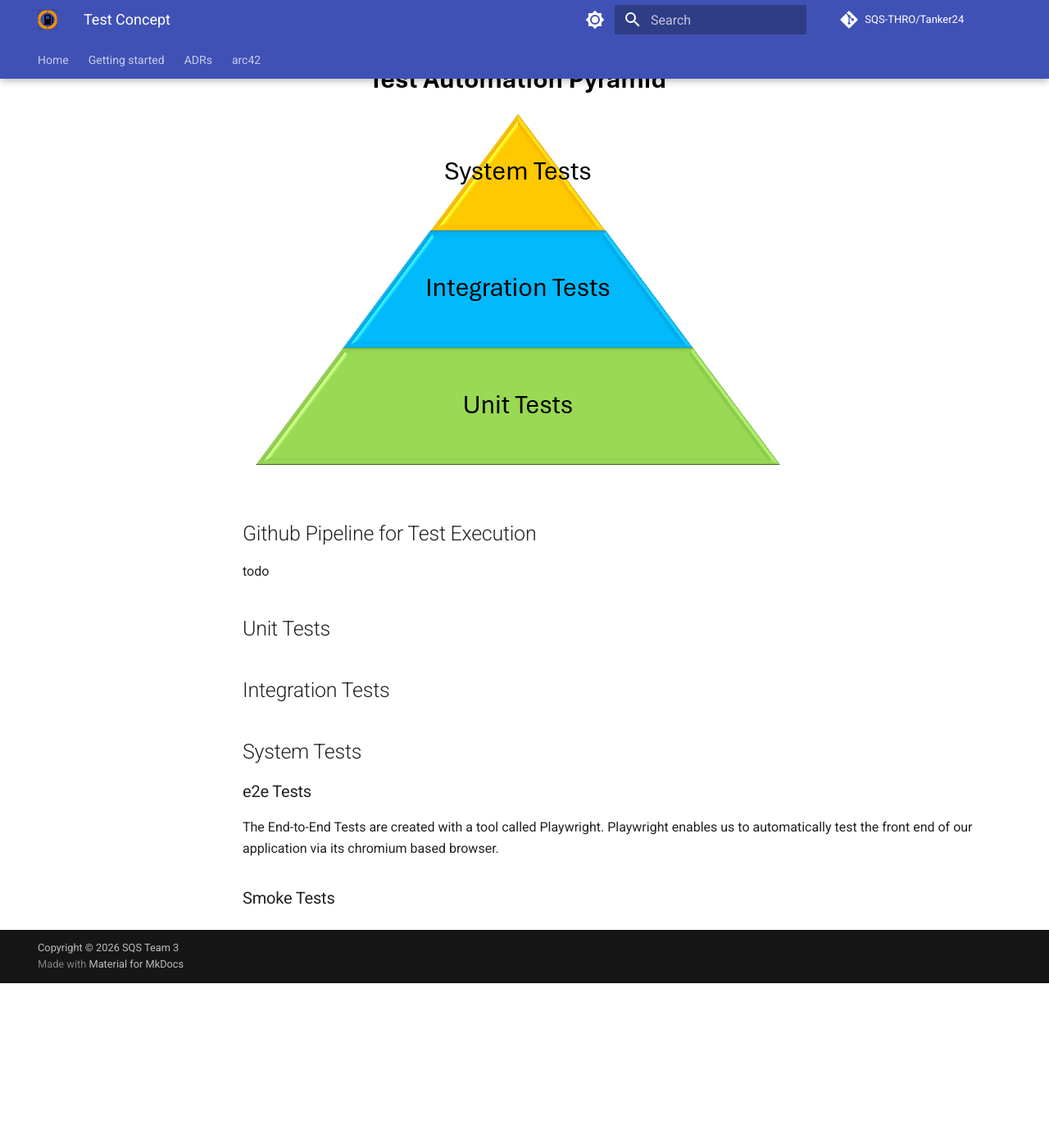
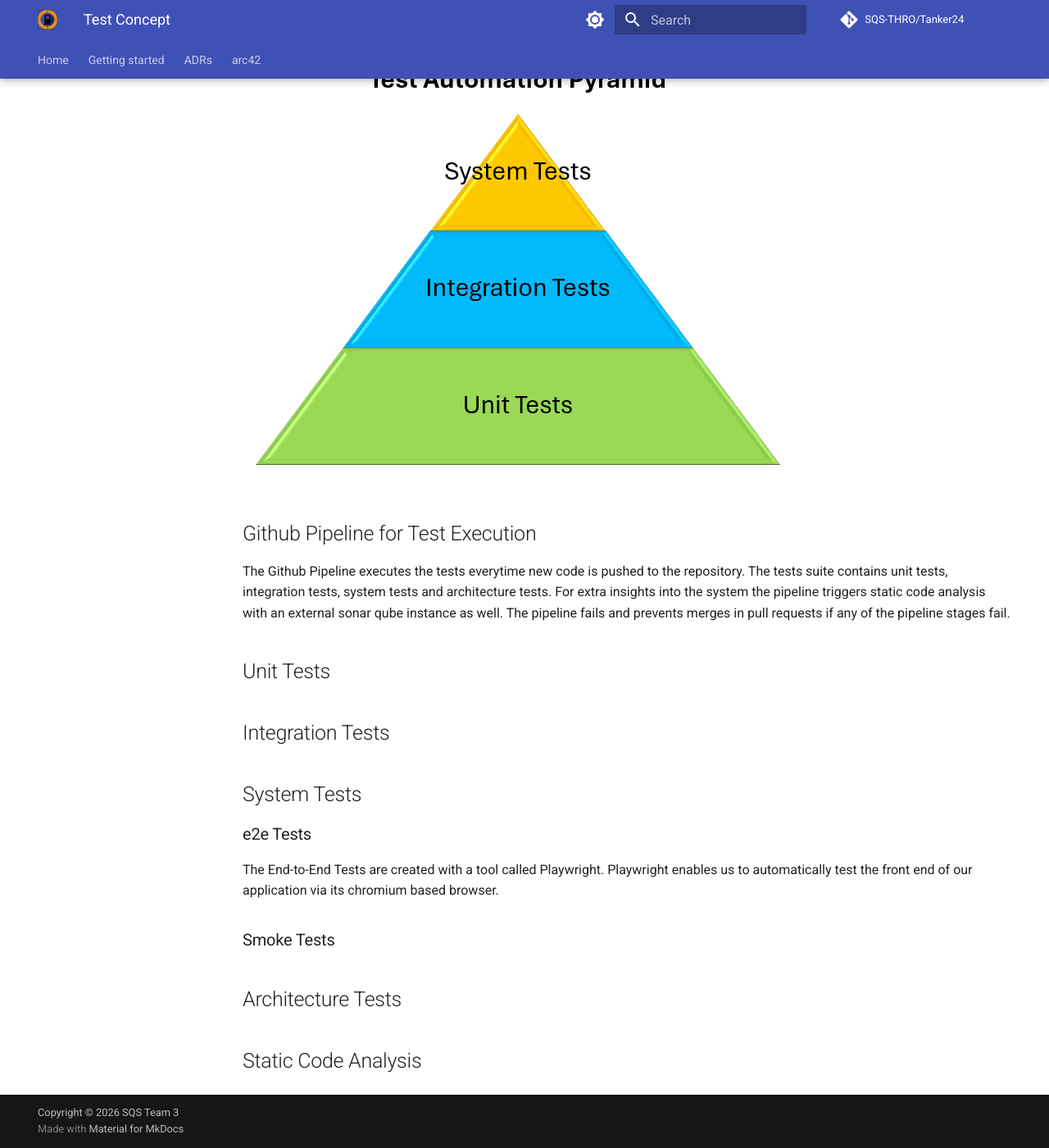
Before and after one commit to SQS-THRO/Tanker24, an MkDocs documentation site: the page built from docs/testConcept.md, in a window 1280 px wide and 1400 px high, scrolled down 202 px. Shown: the whole window at 82% size. Built offline with MkDocs 1.6.1 and Material for MkDocs 9.7.7, drawn with Linux system fonts in a browser that asks for light colours; comment, search, counter and statistics services are not loaded; before the commit the page ends 1401 px from its top, so only the background shows below that.

Commit message:
#191 update test concept

```diff
--- a/docs/testConcept.md
+++ b/docs/testConcept.md
@@ -6,7 +6,7 @@ The project needs to reach at least 80% code coverage and include tests from all
 
 
 ## Github Pipeline for Test Execution
-todo
+The Github Pipeline executes the tests everytime new code is pushed to the repository. The tests suite contains unit tests, integration tests, system tests and architecture tests. For extra insights into the system the pipeline triggers static code analysis with an external sonar qube instance as well. The pipeline fails and prevents merges in pull requests if any of the pipeline stages fail.
 
 ## Unit Tests
 
@@ -16,6 +16,8 @@ todo
 ### e2e Tests
 The End-to-End Tests are created with a tool called Playwright. Playwright enables us to automatically test the front end of our application via its chromium based browser.
 
+### Smoke Tests
 
+## Architecture Tests
 
-### Smoke Tests
+## Static Code Analysis
```
